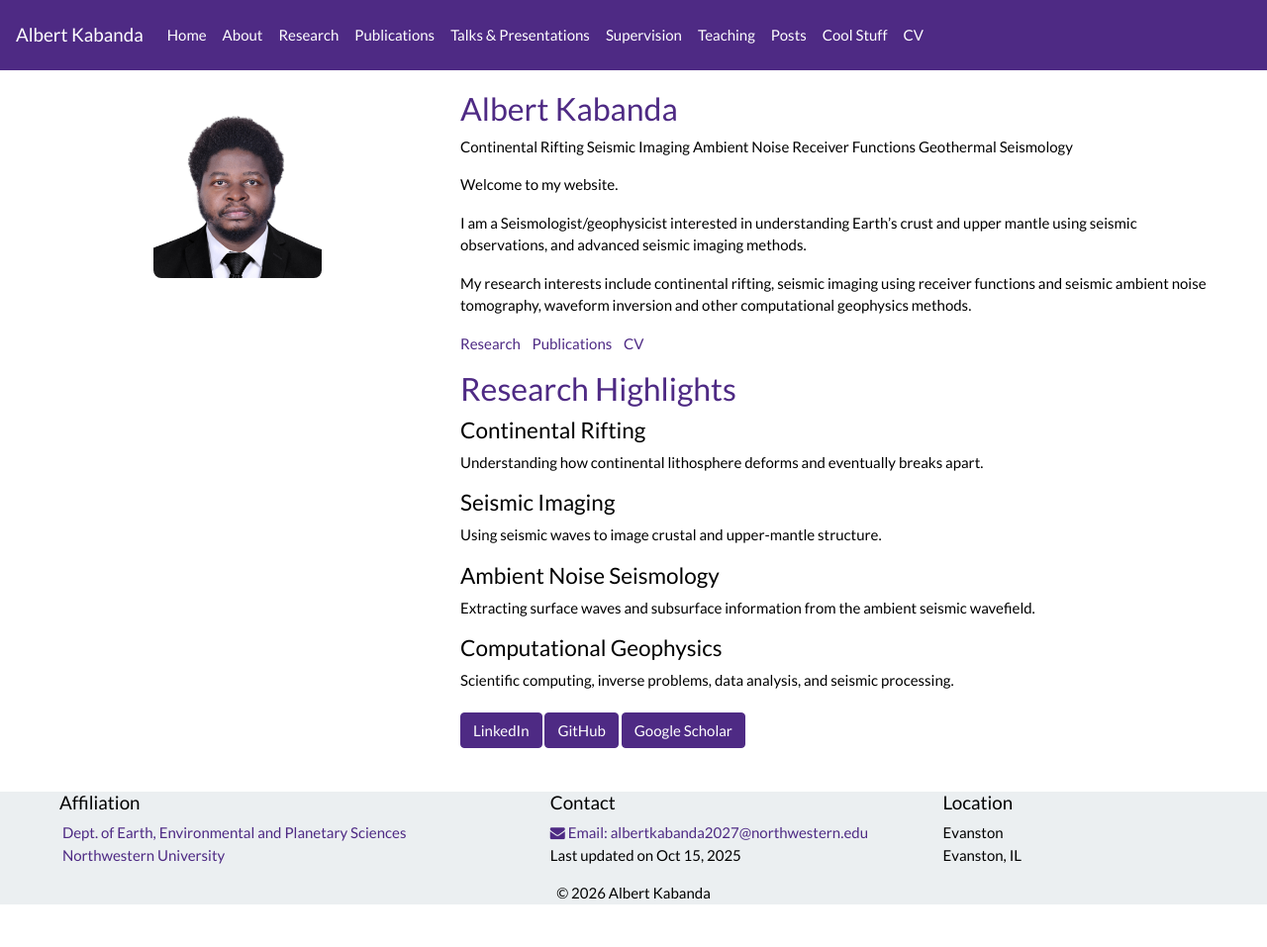
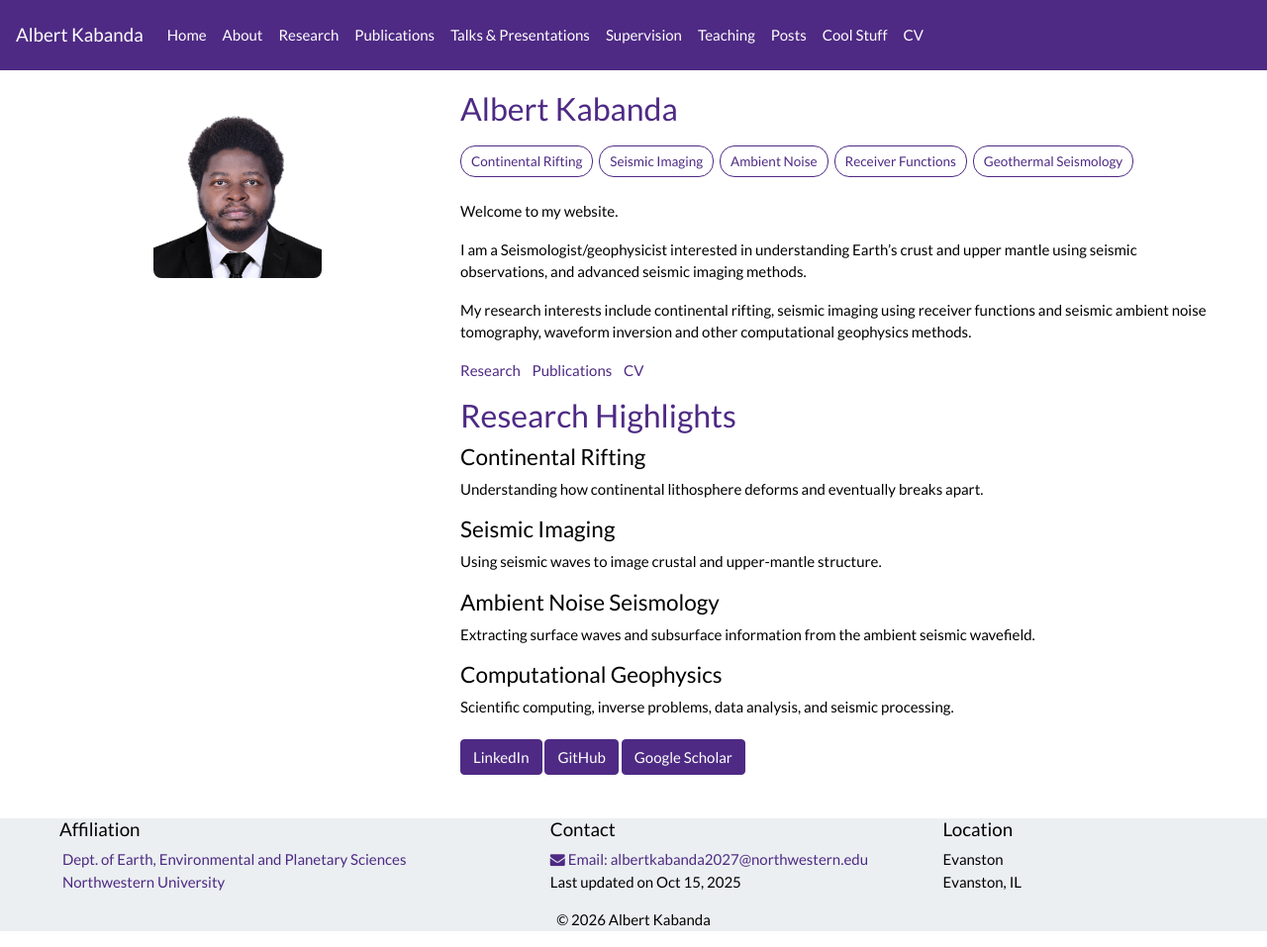
Before and after one commit to albertkabanda/albertkabanda.github.io, a Jekyll site: the page built from _pages/home.md, in a window 1280 px wide and 957 px high. Shown: the whole window at 99% size. Built offline with Jekyll 4.4.1, drawn with Linux system fonts in a browser that asks for light colours; nearby versions of some CDN libraries; a style sheet for code colours, icons or effects is not loaded.

Commit message:
Update SHB_css.scss

```diff
--- a/_sass/SHB_css.scss
+++ b/_sass/SHB_css.scss
@@ -173,3 +173,18 @@ a:hover {
   margin-top: 10px;
   margin-bottom: 20px;
 }
+
+.research-interests {
+  margin: 15px 0 20px 0;
+}
+
+.interest-tag {
+  display: inline-block;
+  padding: 5px 10px;
+  margin: 3px 3px 3px 0;
+  border: 1px solid #4E2A84;
+  border-radius: 15px;
+  color: #4E2A84;
+  font-size: 0.9em;
+  background: #FFFFFF;
+}
```
